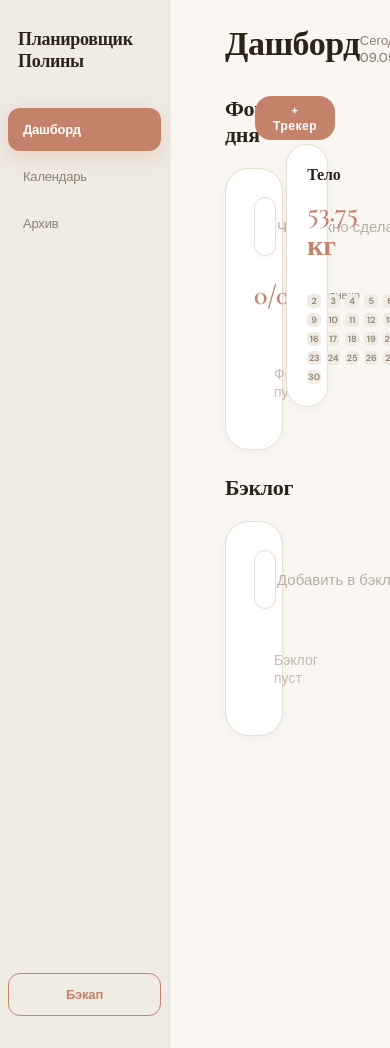
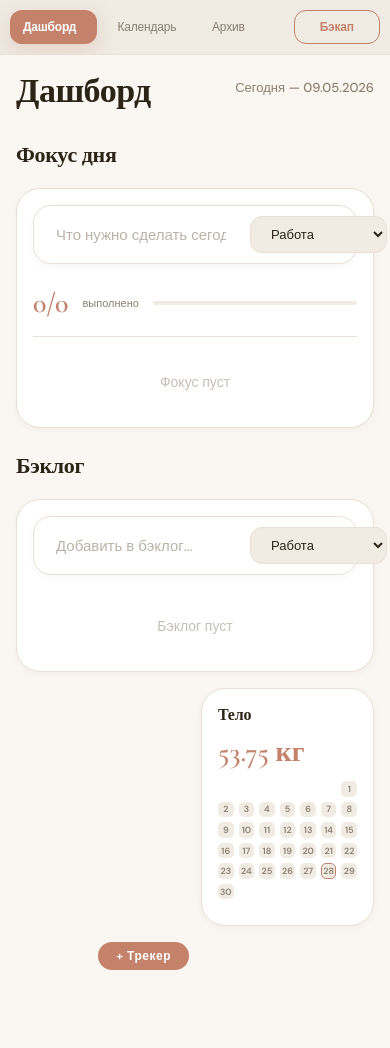
Before and after one commit to PolinaShun/planner, a FastAPI app: page / in a window 390 px wide. Run offline with FastAPI, Linux system fonts and the light colour scheme; data comes from the database, SQL or seed files in the repository; data that the repository does not hold is empty.

Commit message:
Синхронизация с сервера: правки задач, main, шаблонов

```diff
--- a/app/api/tasks.py
+++ b/app/api/tasks.py
@@ -21,7 +21,7 @@ def _task_to_dict(t):
         "is_recurring": t.is_recurring, "is_dream": t.is_dream,
         "start_date": _d(t.start_date), "due_date": _d(t.due_date),
         "created_at": _d(t.created_at), "completed_at": _d(t.completed_at),
-        "parent_id": t.parent_id, "subtasks": []
+        "parent_id": t.parent_id, "subtasks": [], "size": t.size or "normal"
     }
 
 @router.get("/tasks")
@@ -75,6 +75,7 @@ async def add_task(task_data: TaskCreate, db: AsyncSession = Depends(get_db)):
         is_personal=is_p,
         is_dream=is_dr,
         is_selfcare=is_sc,
+        size=task_data.size,
         start_date=task_data.start_date,
         due_date=task_data.due_date
     )
--- a/app/main.py
+++ b/app/main.py
@@ -1,7 +1,7 @@
-from fastapi import FastAPI, Request, Depends
+from fastapi import FastAPI, Request, Depends, HTTPException
 from fastapi.staticfiles import StaticFiles
 from fastapi.templating import Jinja2Templates
-from fastapi.responses import FileResponse, HTMLResponse
+from fastapi.responses import FileResponse, HTMLResponse, JSONResponse
 from sqlalchemy.ext.asyncio import AsyncSession
 from app.db.database import engine, Base, get_db
 from app.models import models
@@ -10,10 +10,41 @@ import datetime
 import shutil
 
 from app.api import tasks, stats, posts, habits
-
 from fastapi.middleware.cors import CORSMiddleware
 
 app = FastAPI(title="Senior Planner Polina")
+
+API_TOKEN = os.getenv("API_TOKEN", "")
+
+LOGIN_PAGE = """<!DOCTYPE html>
+<html><head><meta charset="UTF-8"><title>Вход</title>
+<style>body{font-family:sans-serif;display:flex;align-items:center;justify-content:center;height:100vh;background:#faf6f1;}
+form{display:flex;flex-direction:column;gap:12px;padding:32px;background:#fff;border-radius:16px;box-shadow:0 4px 20px rgba(0,0,0,0.1);}
+input{padding:12px 16px;border:1px solid #e0d8cc;border-radius:12px;font-size:16px;outline:none;}
+button{background:#c4826b;color:#fff;border:none;padding:14px;border-radius:12px;font-size:16px;cursor:pointer;}</style></head>
+<body><form method="GET"><h2>Планировщик Полины</h2><input type="password" name="token" placeholder="Токен" autofocus><button>Войти</button></form></body></html>"""
+
+@app.middleware("http")
+async def check_auth(request: Request, call_next):
+    if request.url.path.startswith("/static") or request.url.path == "/favicon.ico":
+        return await call_next(request)
+    # Only protect the main page, not API
+    if not API_TOKEN:
+        return await call_next(request)
+    token = request.cookies.get("planner_token", "")
+    if not token:
+        token = request.headers.get("Authorization", "").replace("Bearer ", "")
+    if not token:
+        token = request.query_params.get("token", "")
+    if token == API_TOKEN:
+        response = await call_next(request)
+        if not request.cookies.get("planner_token"):
+            response.set_cookie("planner_token", token, max_age=86400*30)
+        return response
+    # No valid token
+    if request.url.path.startswith("/api"):
+        return JSONResponse({"error": "unauthorized"}, status_code=401)
+    return HTMLResponse(content=LOGIN_PAGE, status_code=200)
 
 app.add_middleware(
     CORSMiddleware,
@@ -48,13 +79,11 @@ async def startup():
         ts = datetime.datetime.now().strftime("%Y-%m-%d_%H-%M-%S")
         shutil.copy("planner.db", f"backups/planner_{ts}.db")
 
-@app.get("/", response_class=HTMLResponse)
+@app.get("/")
 async def read_root(request: Request):
-    response = templates.TemplateResponse("index.html", {"request": request})
-    response.headers["Cache-Control"] = "no-cache, no-store, must-revalidate"
-    response.headers["Pragma"] = "no-cache"
-    response.headers["Expires"] = "0"
-    return response
+    template = templates.get_template("index.html")
+    content = template.render({"request": request})
+    return HTMLResponse(content=content, headers={"Cache-Control": "no-cache", "Pragma": "no-cache", "Expires": "0"})
 
 @app.get("/api/export")
 async def export_db():
--- a/app/models/models.py
+++ b/app/models/models.py
@@ -23,6 +23,7 @@ class Task(Base):
 
     parent_id = Column(Integer, ForeignKey("tasks.id"), nullable=True)
     subtasks = relationship("Task", backref="parent", remote_side=[id], lazy="selectin")
+    size = Column(String, default="normal")  # normal, big, huge
 
 class Client(Base):
     __tablename__ = "clients"
--- a/app/schemas/task.py
+++ b/app/schemas/task.py
@@ -14,7 +14,7 @@ class TaskBase(BaseModel):
     parent_id: Optional[int] = None
 
 class TaskCreate(TaskBase):
-    pass
+    size: str = "normal"
 
 class TaskUpdate(BaseModel):
     name: Optional[str] = None
--- a/docker-compose.yml
+++ b/docker-compose.yml
@@ -15,6 +15,8 @@ services:
     networks:
       - npm_default
     restart: unless-stopped
+    ports:
+      - "127.0.0.1:8008:8000"
 
 networks:
   npm_default:
--- a/templates/index.html
+++ b/templates/index.html
@@ -137,6 +137,21 @@
         /* SCROLLBAR */
         ::-webkit-scrollbar { width: 5px; }
         ::-webkit-scrollbar-thumb { background: var(--border-color); border-radius: 10px; }
+
+        /* MOBILE */
+        @media (max-width: 768px) {
+            body { flex-direction: column; overflow-y: auto; }
+            .sidebar { width: 100%; min-width: 100%; flex-direction: row; padding: 10px; gap: 8px; overflow-x: auto; border-right: none; border-bottom: 1px solid var(--border-color); }
+            .sidebar .brand { display: none; }
+            .sidebar .nav-item { padding: 8px 12px; font-size: 12px; margin-bottom: 0; white-space: nowrap; }
+            .export-btn { margin-top: 0 !important; }
+            .workspace { padding: 16px; height: auto; overflow-y: visible; }
+            .dashboard-grid { grid-template-columns: 1fr; gap: 16px; }
+            .tasks-col { order: 1; }
+            .trackers-col { order: 2; display: grid; grid-template-columns: 1fr 1fr; gap: 12px; }
+            .widget { padding: 16px !important; }
+            .modal { width: 90vw; padding: 24px; }
+        }
     </style>
 </head>
 <body>
@@ -244,6 +259,13 @@
             <div style="display:flex; gap:12px;">
                 <input type="text" id="pro-start" placeholder="Дата начала" onclick="toggleCalendar(event,'pro-start')" autocomplete="off" style="flex:1;">
                 <input type="text" id="pro-due" placeholder="Дедлайн" onclick="toggleCalendar(event,'pro-due')" autocomplete="off" style="flex:1;">
+            </div>
+            <div style="display:flex; gap:12px;">
+                <select id="pro-size" style="flex:1;">
+                    <option value="normal">Нормальная</option>
+                    <option value="big">Большая</option>
+                    <option value="huge">Очень большая</option>
+                </select>
             </div>
             <button class="btn-add" onclick="saveTask()">Сохранить</button>
         </div>
@@ -425,6 +447,7 @@
                             <div style="display:flex; gap:10px; align-items:center;">
                                 ${t.due_date ? `<span style="font-size:10px; font-weight:600; color:var(--accent-overdue); opacity:0.7;">${t.due_date.split('-').reverse().slice(0,2).join('.')}</span>` : ''}
                                 <span class="task-cat" style="color:${catColor}; background:${catColor}15;">${catLabel}</span>
+                                ${t.size==='big'?'<span style="font-size:14px;">●</span>':''}${t.size==='huge'?'<span style="font-size:16px;">⬟</span>':''}
                                 ${!isSub && !isInFocus ?`<span class="action-icon" title="В фокус дня" onclick="event.stopPropagation(); moveToFocus(${t.id})">⊙</span>`:''}
                                 ${!isSub?`<span class="action-icon" title="Подзадача" onclick="event.stopPropagation(); openProModal(${t.id})">+</span>`:''}
                                 <span class="action-icon" title="Удалить" style="color:var(--accent-overdue);" onclick="event.stopPropagation(); deleteTaskPermanently(${t.id})">✕</span>
@@ -729,6 +752,7 @@
                 priority: category === 'someday' ? 'p3' : 'p1',
                 start_date: startDate,
                 due_date: dueDate,
+                size: document.getElementById('pro-size').value,
                 parent_id: activeParentId
             };
             await fetch(editingTaskId ? `/api/tasks/${editingTaskId}` : '/api/tasks', {method:editingTaskId?'PUT':'POST', headers:{'Content-Type':'application/json'}, body:JSON.stringify(p)});
@@ -759,6 +783,7 @@
                 if(t.is_dream) document.getElementById('pro-category').value = 'dream';
                 else if(t.is_personal) document.getElementById('pro-category').value = 'personal';
                 else document.getElementById('pro-category').value = 'work';
+                document.getElementById('pro-size').value = t.size || 'normal';
                 document.getElementById('pro-modal').style.display = 'flex';
             }
         }
```
